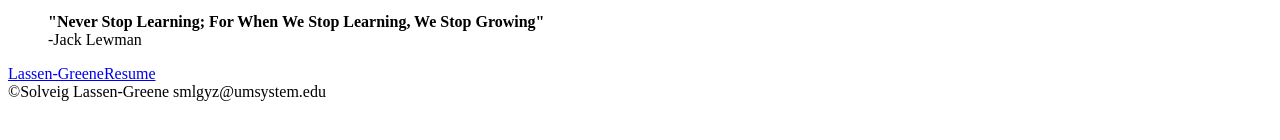
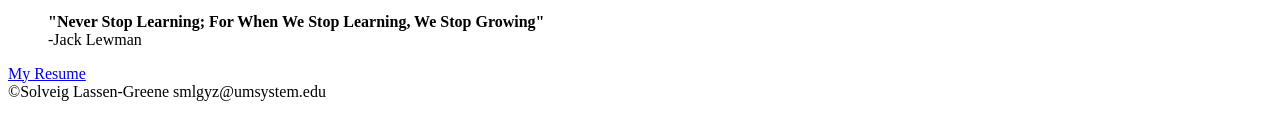
Before and after one commit to SolTurner/SolTurner.github.io, a plain HTML site: page islt_7310/about.html in a window 1280 px wide. Shown: the part 214-354 px from the top of the page. Drawn offline with Linux system fonts and the light colour scheme.

Commit message:
Add files via upload

```diff
--- a/islt_7310/about.html
+++ b/islt_7310/about.html
@@ -24,7 +24,7 @@
             <blockquote><strong>"Never Stop Learning; For When We Stop Learning, We Stop Growing"</strong>
             <br>  -Jack Lewman</blockquote>
 
-            <a href="Lassen-GreeneResume.pdf">Lassen-GreeneResume</a>
+            <a href="../ISLT 4310-7310/Lassen-GreeneResume.pdf">My Resume</a>
             <!--I am excited to learn about adding color to our websites-->
          <footer>&copy;Solveig Lassen-Greene smlgyz@umsystem.edu </footer>
     </body>
```
